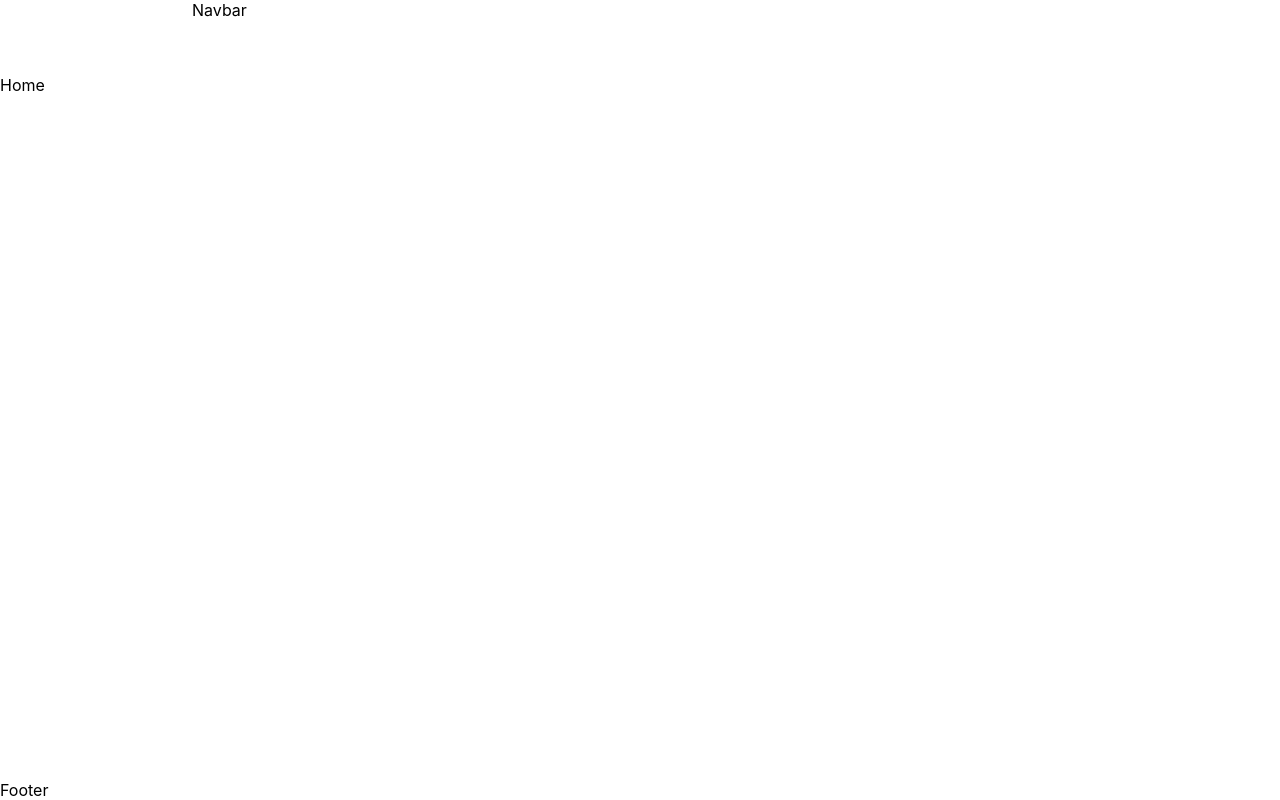
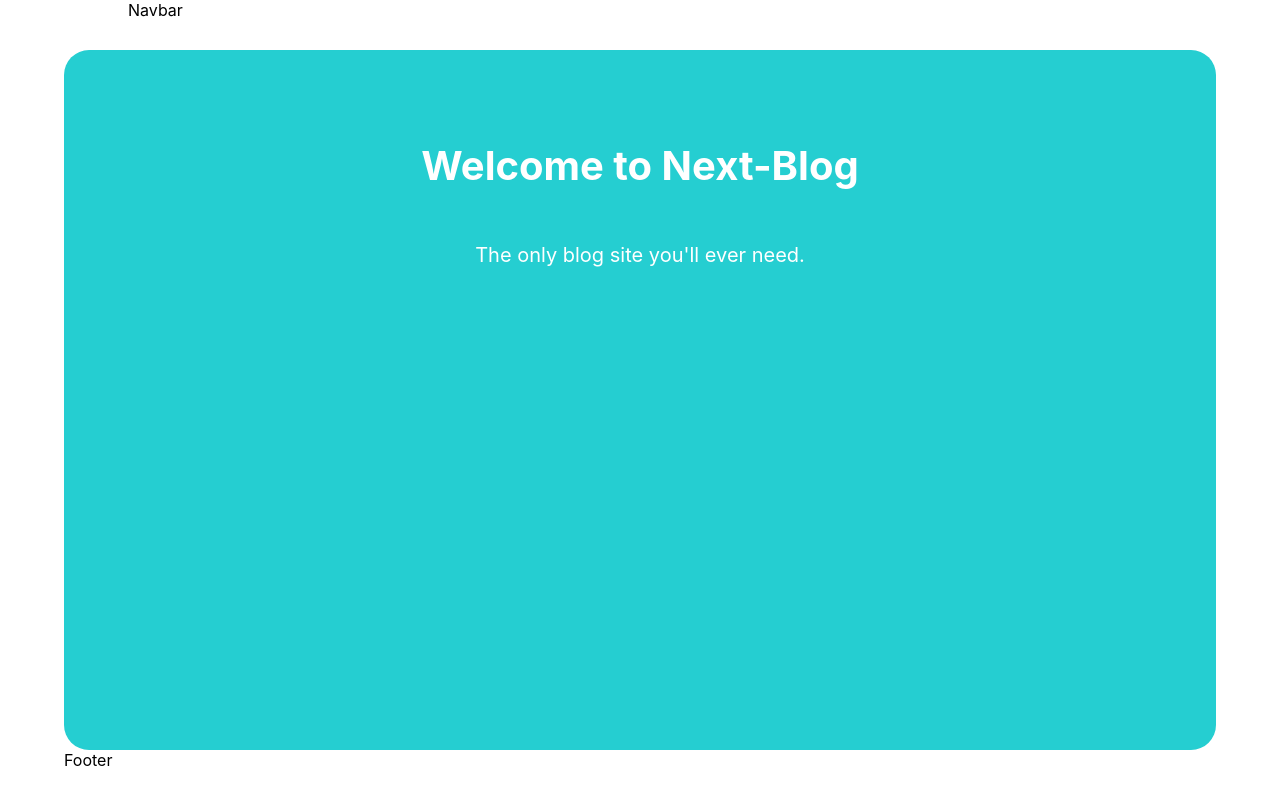
Before and after one commit to dfelsie/frontend-templates, a Next.js app in the folder next-module-css-app/: page / in a window 1280 px wide. Built offline with nearby package versions, Linux system fonts and the light colour scheme.

Commit message:
colors chosen

```diff
--- a/next-module-css-app/src/components/Footer/Footer.module.css
+++ b/next-module-css-app/src/components/Footer/Footer.module.css
@@ -1,8 +1,9 @@
 .footDiv {
   height: 75px;
   width: 100%;
-  padding-right: 15%;
-  padding-left: 15%;
+  padding-right: 10%;
+  padding-left: 5%;
+  padding-top: 25px;
   position: absolute;
   bottom: 0;
 }
--- a/next-module-css-app/src/components/Footer/Footer.tsx
+++ b/next-module-css-app/src/components/Footer/Footer.tsx
@@ -3,5 +3,5 @@ import localStyles from "./Footer.module.css";
 import sharedStyles from "../../sharedStyles.module.css";
 type Props = {};
 export default function Footer({}: Props) {
-  return <div> Footer </div>;
+  return <div className={localStyles.footDiv}> Footer </div>;
 }
--- /dev/null
+++ b/next-module-css-app/src/components/Home/Home.module.css
@@ -0,0 +1,22 @@
+.home {
+  display: flex;
+  padding-top: 5%;
+  padding-bottom: 5%;
+  flex-direction: column;
+  text-align: center;
+  border-radius: 25px;
+  flex-grow: 1;
+  background-color: var(--darkTurq);
+  color: white;
+  position: relative;
+  padding-right: 25px;
+  padding-left: 25px;
+}
+
+.home h2 {
+  font-size: 2.5rem;
+}
+
+.home p {
+  font-size: 1.25rem;
+}
--- /dev/null
+++ b/next-module-css-app/src/components/Home/Home.tsx
@@ -0,0 +1,13 @@
+import React, { useEffect, useState } from "react";
+import localStyles from "./Home.module.css";
+import sharedStyles from "../../sharedStyles.module.css";
+type Props = {};
+export default function Home({}: Props) {
+  return (
+    <div className={localStyles.home}>
+      {" "}
+      <h2>Welcome to Next-Blog</h2>
+      <p>The only blog site you'll ever need.</p>{" "}
+    </div>
+  );
+}
--- a/next-module-css-app/src/components/Layout/Layout.module.css
+++ b/next-module-css-app/src/components/Layout/Layout.module.css
@@ -9,6 +9,12 @@
 }
 
 .body {
-  height: 100%;
   flex-grow: 1;
+  padding-right: 5%;
+  padding-left: 5%;
+  padding-top: 50px;
+  padding-bottom: 50px;
+  position: relative;
+  display: flex;
+  flex-direction: column;
 }
--- a/next-module-css-app/src/components/Layout/Layout.tsx
+++ b/next-module-css-app/src/components/Layout/Layout.tsx
@@ -5,10 +5,18 @@ import Navbar from "../Navbar/Navbar";
 import Footer from "../Footer/Footer";
 type Props = {
   children?: ReactNode;
+  color?: string;
+  textColor?: string;
 };
-export default function Layout({ children }: Props) {
+export default function Layout({ children, color, textColor }: Props) {
   return (
-    <div className={localStyles.layout}>
+    <div
+      className={localStyles.layout}
+      style={{
+        backgroundColor: color,
+        color: textColor,
+      }}
+    >
       <Navbar />
       <div className={localStyles.body}>{children}</div>
       <Footer />
--- a/next-module-css-app/src/components/Navbar/Navbar.module.css
+++ b/next-module-css-app/src/components/Navbar/Navbar.module.css
@@ -1,8 +1,8 @@
 .navDiv {
   height: 75px;
   width: 100%;
-  padding-right: 15%;
-  padding-left: 15%;
-  position: relative;
+  padding-right: 10%;
+  padding-left: 10%;
+  position: absolute;
   top: 0;
 }
--- /dev/null
+++ b/next-module-css-app/src/consts/colorConsts.ts
@@ -0,0 +1,16 @@
+const colors = {
+  lavender: "#e2cfea",
+  amethyst: "#a06cd5",
+  plum: "#e2cfea",
+  lightGreen: "#7cea9c",
+  turquoise: "#55d6be",
+  denim: "#2e5eaa",
+  grape: "#5b4e77",
+  violet: "#593959",
+  darkTurq: "#25ced1",
+  champagne: "#fceade",
+  indigo: "#134074",
+  paradise: "#ea526f",
+};
+
+export default colors;
--- a/next-module-css-app/src/globals.css
+++ b/next-module-css-app/src/globals.css
@@ -1,3 +1,18 @@
+:root {
+  --lavender: #e2cfea;
+  --amethyst: #a06cd5;
+  --plum: #e2cfea;
+  --lightGreen: #7cea9c;
+  --turquoise: #55d6be;
+  --denim: #2e5eaa;
+  --grape: #5b4e77;
+  --violet: #593959;
+  --darkTurq: #25ced1;
+  --champagne: #fceade;
+  --indigo: #134074;
+  --paradise: #ea526f;
+}
+
 html,
 body {
   padding: 0;
--- a/next-module-css-app/src/pages/index.tsx
+++ b/next-module-css-app/src/pages/index.tsx
@@ -1,10 +1,12 @@
 import React, { useEffect, useState } from "react";
+import Home from "../components/Home/Home";
 import Layout from "../components/Layout/Layout";
+import colorConsts from "../consts/colorConsts";
 type Props = {};
 export default function Index({}: Props) {
   return (
-    <Layout>
-      <div>Home</div>
+    <Layout color={"white"} textColor="black">
+      <Home />
     </Layout>
   );
 }
```
